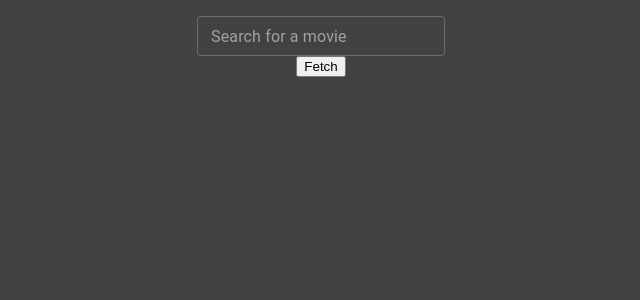
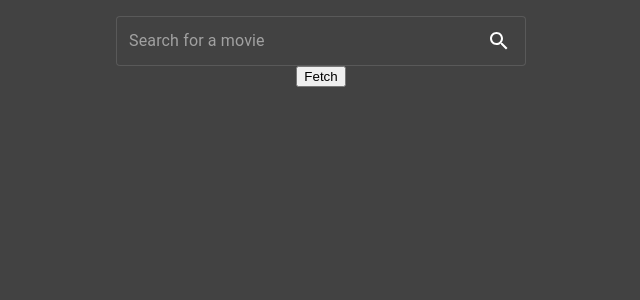
Before and after one commit to RishikeshVedpathak/react-query-movies-app, a React (Create React App) app: page / in a window 1280 px wide. Shown: the top 300 px of the page, without its empty margins (319-959 px from the left). Built offline with nearby package versions, Linux system fonts and the light colour scheme.

Commit message:
improved serach box

```diff
--- a/src/components/SearchBox/index.tsx
+++ b/src/components/SearchBox/index.tsx
@@ -1,6 +1,6 @@
-import React, { ReactElement } from "react";
-import { TextField } from "@material-ui/core";
-import styles from "./index.module.css";
+import { ReactElement, useRef } from "react";
+import { makeStyles, Paper, InputBase, IconButton } from "@material-ui/core";
+import SearchIcon from "@material-ui/icons/Search";
 
 type SearchBoxProps = {
   onChange: (text: string) => void;
@@ -9,15 +9,50 @@ const defaultProps = {
   onChange: () => {},
 };
 
+const useStyles = makeStyles((theme) => ({
+  root: {
+    padding: "2px 4px",
+    display: "flex",
+    alignItems: "center",
+    width: 400,
+  },
+  input: {
+    marginLeft: theme.spacing(1),
+    flex: 1,
+  },
+  iconButton: {
+    padding: 10,
+  },
+}));
+
 const SearchBox = ({ onChange }: SearchBoxProps): ReactElement => {
+  const classes = useStyles();
+  const inputRef = useRef<HTMLInputElement | null>(null);
+
+  const handleChange = () => {
+    onChange(!!inputRef.current ? inputRef.current.value : "");
+  };
+
   return (
-    <TextField
-      type="text"
-      variant="outlined"
-      placeholder="Search for a movie"
-      size="small"
-      onChange={(event) => onChange(event.target.value)}
-    />
+    <Paper variant="outlined" className={classes.root}>
+      <InputBase
+        className={classes.input}
+        placeholder="Search for a movie"
+        inputRef={inputRef}
+        onKeyPress={(e) => {
+          if (e.key === "Enter") {
+            handleChange();
+          }
+        }}
+      />
+      <IconButton
+        type="submit"
+        className={classes.iconButton}
+        onClick={handleChange}
+      >
+        <SearchIcon />
+      </IconButton>
+    </Paper>
   );
 };
 
```
Also changed, not shown: src/components/SearchBox/index.module.css (deleted).
